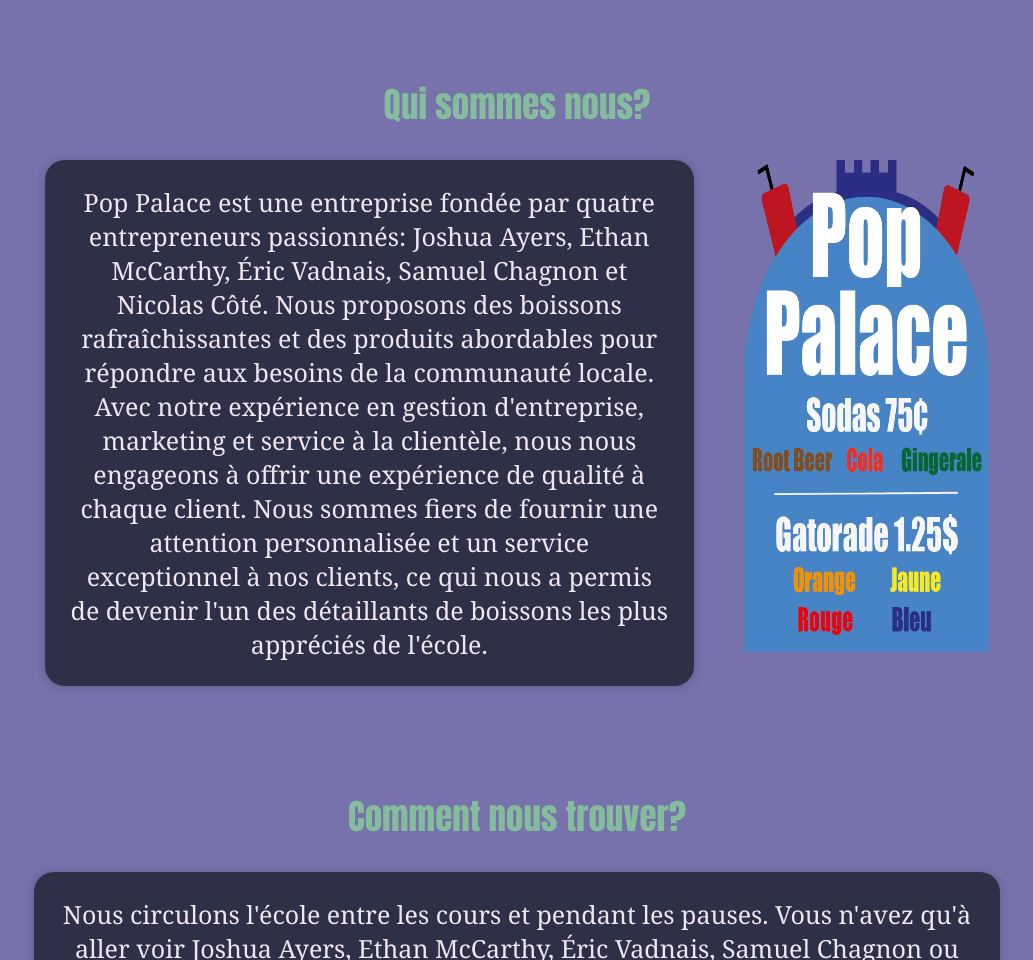
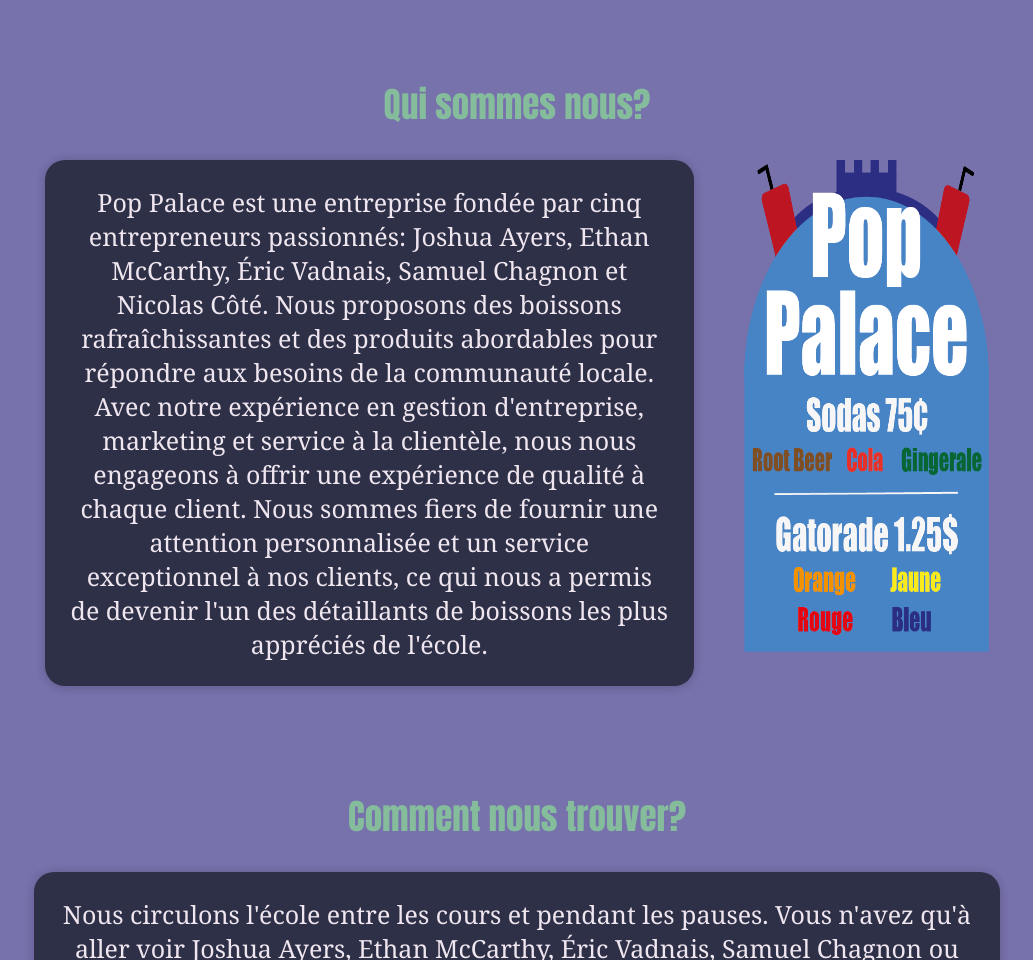
Before and after one commit to Pop-Palace/Pop-Palace, a plain HTML site: page index.html in a window 1280 px wide. Shown: the part 946-1906 px from the top of the page, without its empty margins (183-1216 px from the left). Drawn offline with Linux system fonts and the light colour scheme.

Commit message:
Update index.html

```diff
--- a/index.html
+++ b/index.html
@@ -32,7 +32,7 @@
         <section id="us">
             <h2>Qui sommes nous?</h2>
             <section class="textplusimage">
-                <p>Pop Palace est une entreprise fondée par quatre entrepreneurs passionnés: Joshua Ayers, Ethan McCarthy, Éric Vadnais, Samuel Chagnon et Nicolas Côté. Nous proposons des boissons rafraîchissantes et des produits abordables pour répondre aux besoins de la communauté locale. Avec notre expérience en gestion d'entreprise, marketing et service à la clientèle, nous nous engageons à offrir une expérience de qualité à chaque client. Nous sommes fiers de fournir une attention personnalisée et un service exceptionnel à nos clients, ce qui nous a permis de devenir l'un des détaillants de boissons les plus appréciés de l'école.</p>
+                <p>Pop Palace est une entreprise fondée par cinq entrepreneurs passionnés: Joshua Ayers, Ethan McCarthy, Éric Vadnais, Samuel Chagnon et Nicolas Côté. Nous proposons des boissons rafraîchissantes et des produits abordables pour répondre aux besoins de la communauté locale. Avec notre expérience en gestion d'entreprise, marketing et service à la clientèle, nous nous engageons à offrir une expérience de qualité à chaque client. Nous sommes fiers de fournir une attention personnalisée et un service exceptionnel à nos clients, ce qui nous a permis de devenir l'un des détaillants de boissons les plus appréciés de l'école.</p>
                 <img class="poster" src="pop-palace-poster-mar17.png" alt="Pop Palace Poster" />
             </section>
         </section>
```
